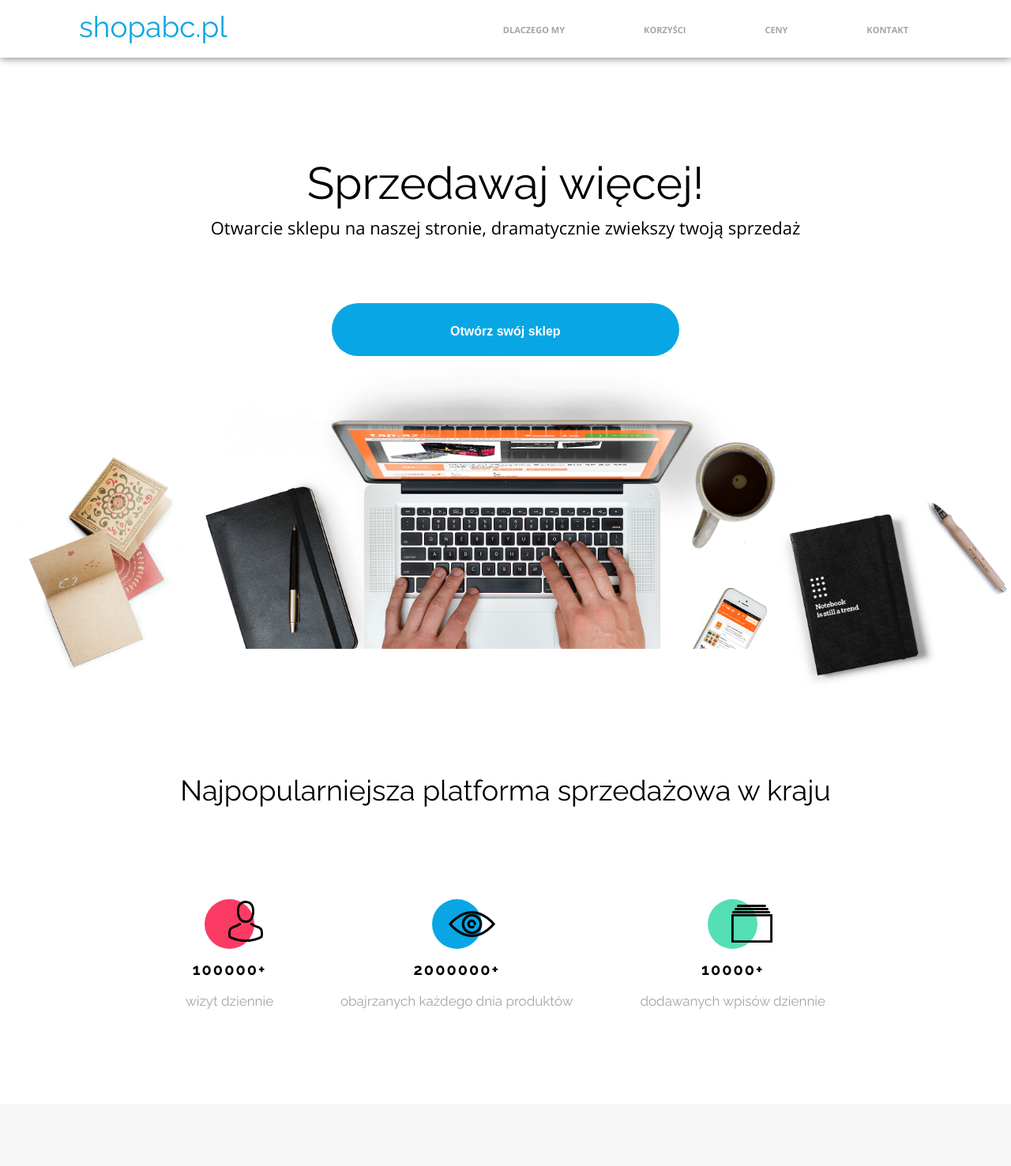
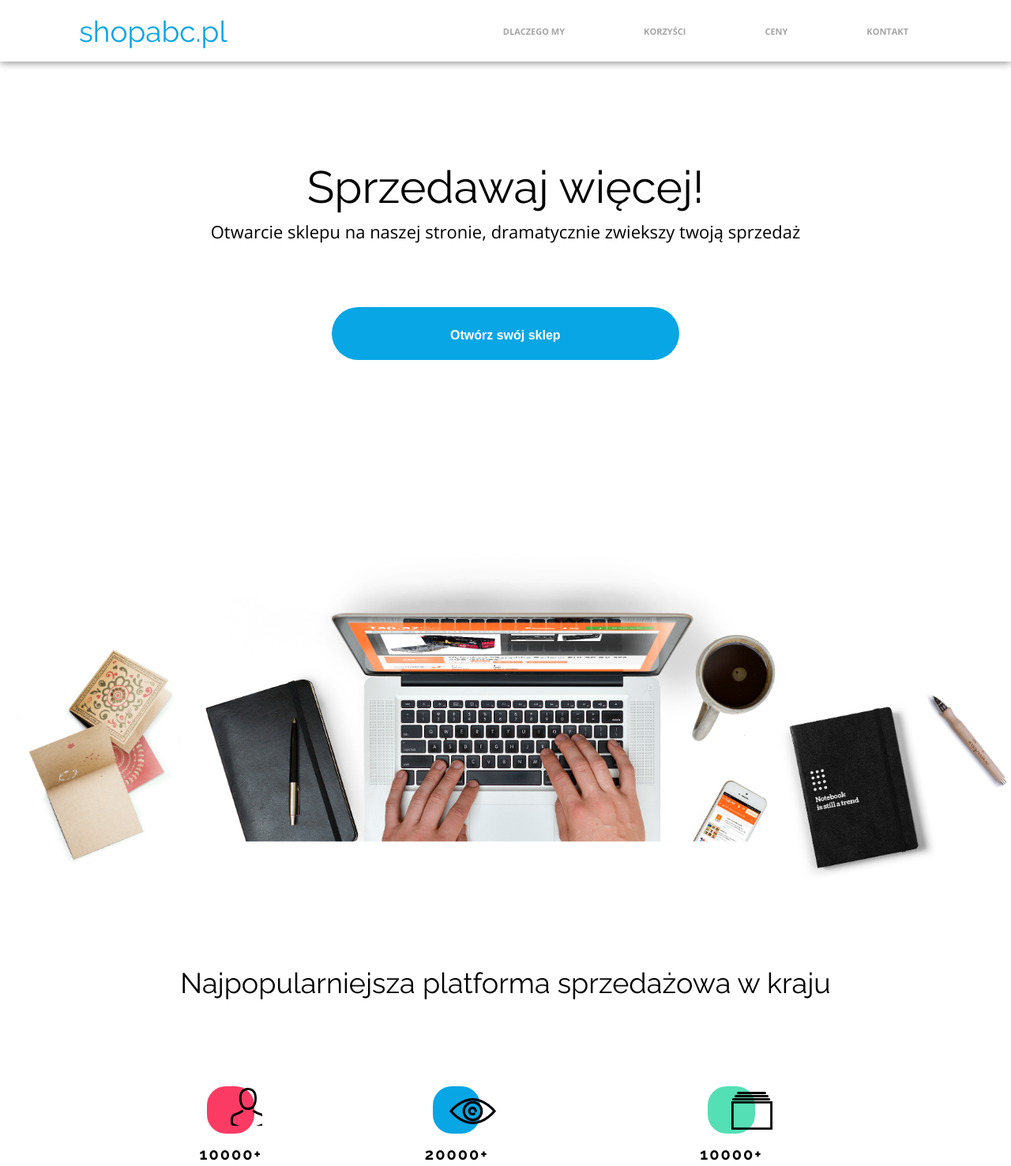
Before and after one commit to Pegaz92/First-Project-AW, a plain HTML site: page index.html in a window 1280 px wide. Shown: the top 1477 px of the page at 79% size. Drawn offline with nearby package versions, Linux system fonts and the light colour scheme.

Commit message:
poprawki

```diff
--- a/css/style.css
+++ b/css/style.css
@@ -10,11 +10,11 @@
 
 
 header {
-    height: 110vh;
+    height: 1124px;
+    background-repeat: no-repeat ;
+    background-size: contain;
     background-image: url("../images/Background.png");
     background-position: bottom;
-    background-repeat: no-repeat ;
-    background-size: contain;
 }
 
 nav.container {
@@ -25,20 +25,20 @@ nav.container {
 }
 
 nav.container span {
+    margin-bottom: 20px;
+    margin-left: 100px;
+    line-height: 30px;
     color: #08A6E4;
     font-family: 'Raleway', sans-serif;
     font-size: 37px;
-    margin-top: 16px;
-    margin-bottom: 16px;
-    margin-left: 100px;
-    line-height: 37px;
+    margin-top: 25px;
 }
 
 nav.container ul {
     list-style: none;
     display: flex;
-    margin-top: 28px;
-    margin-bottom: 27px;
+    margin-top: 30px;
+    margin-bottom: 30px;
     margin-right: 30px;
 }
 
@@ -68,6 +68,23 @@ nav.container a:hover:after {
     top: 40px;
     right: 0px;
 }
+div.button_background {
+    margin: 38px auto;
+    width: 440px;
+    height: 67px;
+    background-color: #08A6E4;
+    border-radius: 50px;
+    padding: 25px 0 0 150px;
+}
+
+div.button_background a {
+    font-size: 16px;
+    font-weight: bold;
+    font-family: 'Open-sans', sans-serif;
+    text-decoration: none;
+    color: white;
+    line-height: 22px;
+}
 
 
 div.container {
@@ -92,45 +109,21 @@ div.container p {
     line-height: 16px;
 }
 
-div.button_background {
-    margin: 38px auto;
-    width: 440px;
-    height: 67px;
-    background-color: #08A6E4;
-    border-radius: 50px;
-    padding: 25px 0 0 150px;
-}
 
-div.button_background a {
-    font-size: 16px;
-    font-weight: bold;
-    font-family: 'Open-sans', sans-serif;
-    text-decoration: none;
-    color: white;
-    line-height: 22px;
-}
 
-/* Sekcje */
+/*Section I*/
 
 .section-one {
     width: 100%;
 }
-
-.section-one__container {
-    margin: 0 auto;
-    width: 895px;
-    display: flex;
-    flex-direction: column;
-}
-
 .section-one__container h2 {
+    line-height: 42px;
+    margin-top: 100px;
+    margin-bottom: 110px;
     font-size: 36px;
     font-family: 'Raleway', sans-serif;
     align-self: center;
     font-weight: normal;
-    line-height: 42px;
-    margin-top: 100px;
-    margin-bottom: 117px;
 }
 
 .section-one__info {
@@ -138,18 +131,33 @@ div.button_background a {
     justify-content: space-around;
 }
 
-.section-one__info-element{
+.section-one__info-element {
     display: flex;
     flex-direction: column;
     align-items: center;
 }
 
-.circle {
-    width: 63px;
-    height: 63px;
-    border-radius: 50%;
-    position: relative;
+.section-one__container {
+    margin: 0 auto;
+    display: flex;
+    flex-direction: column;
+    width: 890px;
+
 }
+.section-one__info-element:nth-child(3) .circle {
+    background-color: #55DFB4;
+}
+
+.section-one__info-element:nth-child(1) .circle:after {
+    content: '';
+    width: 40px;
+    height: 48px;
+    background-image: url("../images/items/Person.svg");
+    position: absolute;
+    margin-top: 2px;
+    margin-left: 30px;
+}
+
 
 .section-one__info-element:nth-child(1) .circle {
     background-color: #FB3B64;
@@ -159,18 +167,11 @@ div.button_background a {
     background-color: #08A6E4;
 }
 
-.section-one__info-element:nth-child(3) .circle {
-    background-color: #55DFB4;
-}
-
-.section-one__info-element:nth-child(1) .circle:after {
-    content: '';
-    width: 44px;
-    height: 52px;
-    background-image: url("../images/items/Person.svg");
-    position: absolute;
-    margin-top: 2px;
-    margin-left: 30px;
+.circle {
+    width: 60px;
+    height: 60px;
+    border-radius: 40%;
+    position: relative;
 }
 
 .section-one__info-element:nth-child(2) .circle:after {
@@ -214,7 +215,7 @@ div.button_background a {
     line-height: 19px;
 }
 
-/* sekcja 2 */
+/*section II*/
 
 
 .section-two {
@@ -273,6 +274,24 @@ p:after {
     justify-content: space-between;
     margin-bottom: 37px;
 }
+.section-two__offer-element {
+    width: 440px;
+    display: flex;
+    flex-flow: column wrap;
+}
+
+.section-two__offer:nth-of-type(2) {
+    flex-direction: row-reverse;
+}
+
+.second-element h2 {
+    font-size: 36px;
+    font-family: "Raleway", sans-serif;
+    font-weight: normal;
+    margin-top: 69px;
+    margin-right: 110px;
+    line-height: 42px;
+}
 
 .section-two__offer:first-of-type {
     margin-top: 105px;
@@ -307,25 +326,6 @@ p:after {
     background-image: url("../images/Macbook2.png");
     bottom: -55px;
     left: -160px;
-}
-
-.section-two__offer-element {
-    width: 440px;
-    display: flex;
-    flex-flow: column wrap;
-}
-
-.section-two__offer:nth-of-type(2) {
-    flex-direction: row-reverse;
-}
-
-.second-element h2 {
-    font-size: 36px;
-    font-family: "Raleway", sans-serif;
-    font-weight: normal;
-    margin-top: 69px;
-    margin-right: 110px;
-    line-height: 42px;
 }
 
 .second-element p {
--- a/index.html
+++ b/index.html
@@ -30,12 +30,12 @@
             <div class="section-one__info">
                 <div class="section-one__info-element">
                     <div class="circle"></div>
-                    <span>100000+</span>
+                    <span>10000+</span>
                     <span>wizyt dziennie</span>
                 </div>
                 <div class="section-one__info-element">
                     <div class="circle"></div>
-                    <span>2000000+</span>
+                    <span>20000+</span>
                     <span>obajrzanych każdego dnia produktów</span>
                 </div>
                 <div class="section-one__info-element">
--- a/js/app.js
+++ b/js/app.js
@@ -1,8 +1,8 @@
 
 let inputProducts = document.getElementById('products_number');
 let inputOrders = document.getElementById('monthly_orders');
+let priceOrders= document.querySelector(".calculator-result").children[1];
 let priceProducts = document.querySelector(".calculator-result").firstElementChild;
-let priceOrders= document.querySelector(".calculator-result").children[1];
 
 let productsSummary = 0;
 
@@ -18,7 +18,7 @@ inputProducts.addEventListener('keyup', function(){
         priceProducts.classList.add("hidden");
         }
     totalResult();
-})
+});
 
 let orderSummary = 0;
 
```
